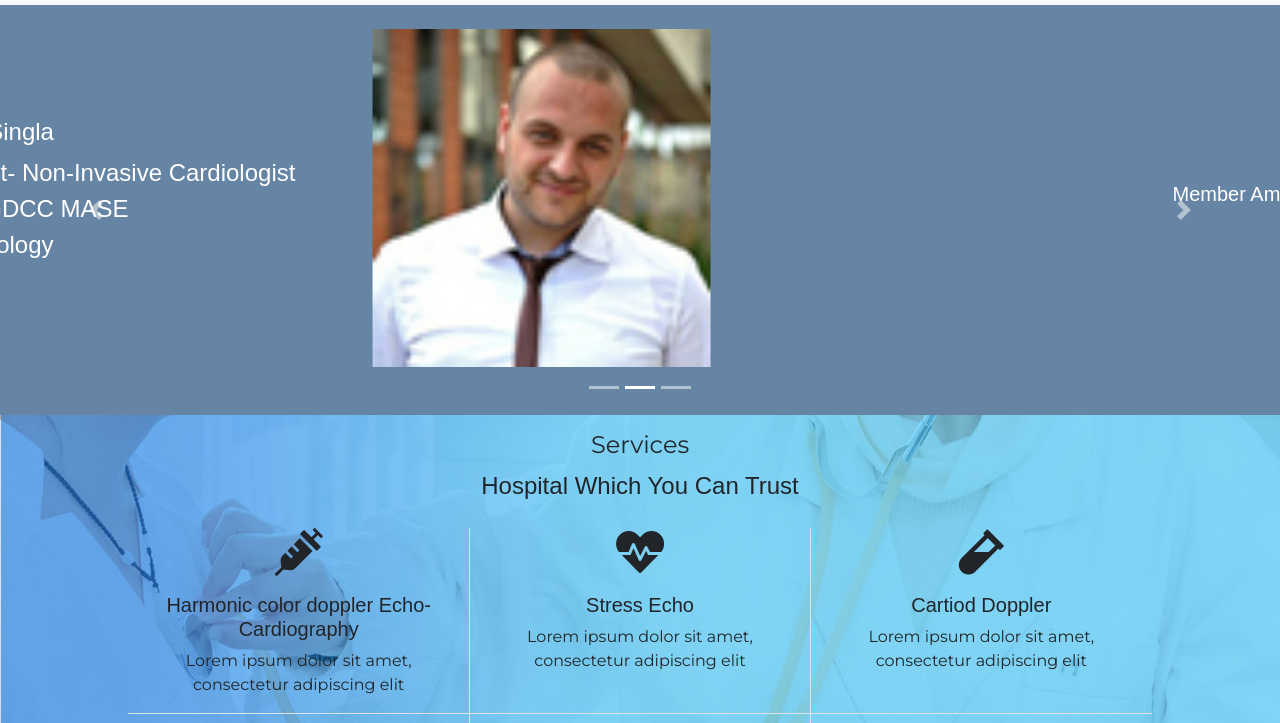
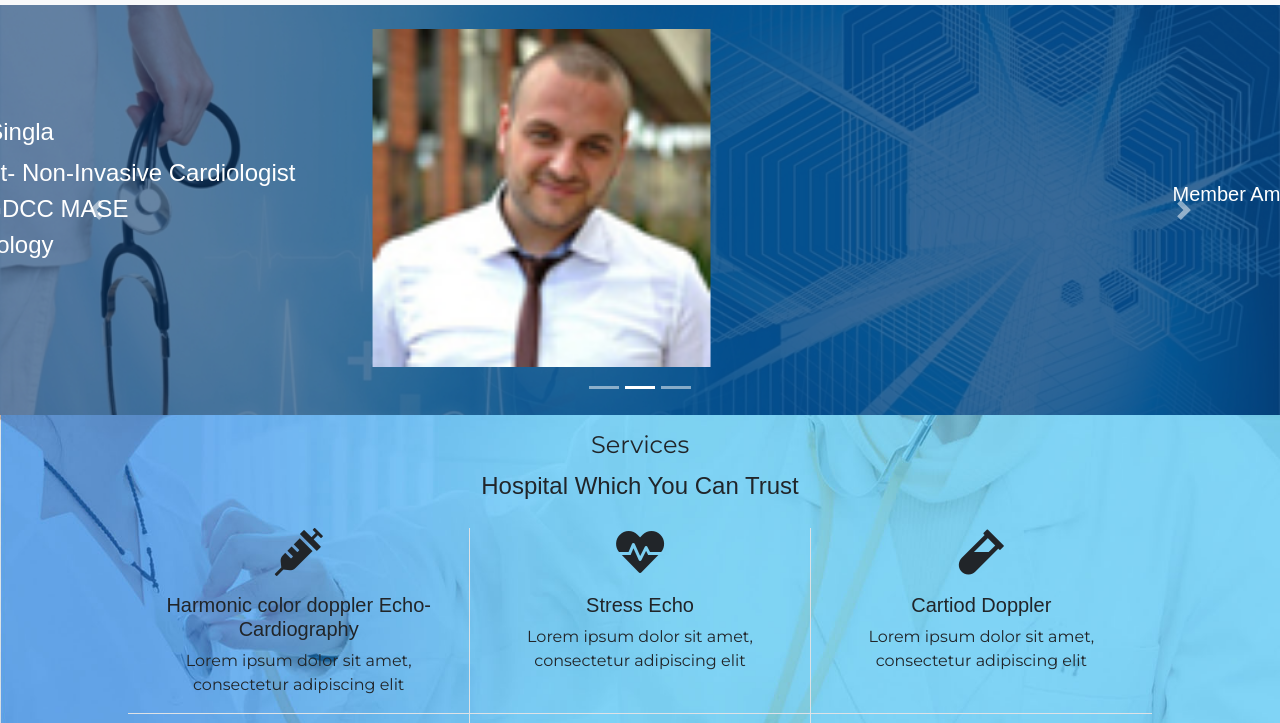
Before and after one commit to bindugarg18/chandigarhheartcare1, a plain HTML site: page index.html in a window 1280 px wide. Shown: the part 77-800 px from the top of the page. Drawn offline with nearby package versions, Linux system fonts and the light colour scheme.

Commit message:
Update styles.css

```diff
--- a/CSS/styles.css
+++ b/CSS/styles.css
@@ -47,7 +47,7 @@ body {
 
 /* Image Slider Section */
 #slider {
-  background: url(../images/background-1.jpg) no-repeat center;
+  background: url(../images/bg1.jpg) no-repeat center;
   background-size: cover;
   color: #fff;
   font-family: 'Montserrat-black', sans-serif;
```
